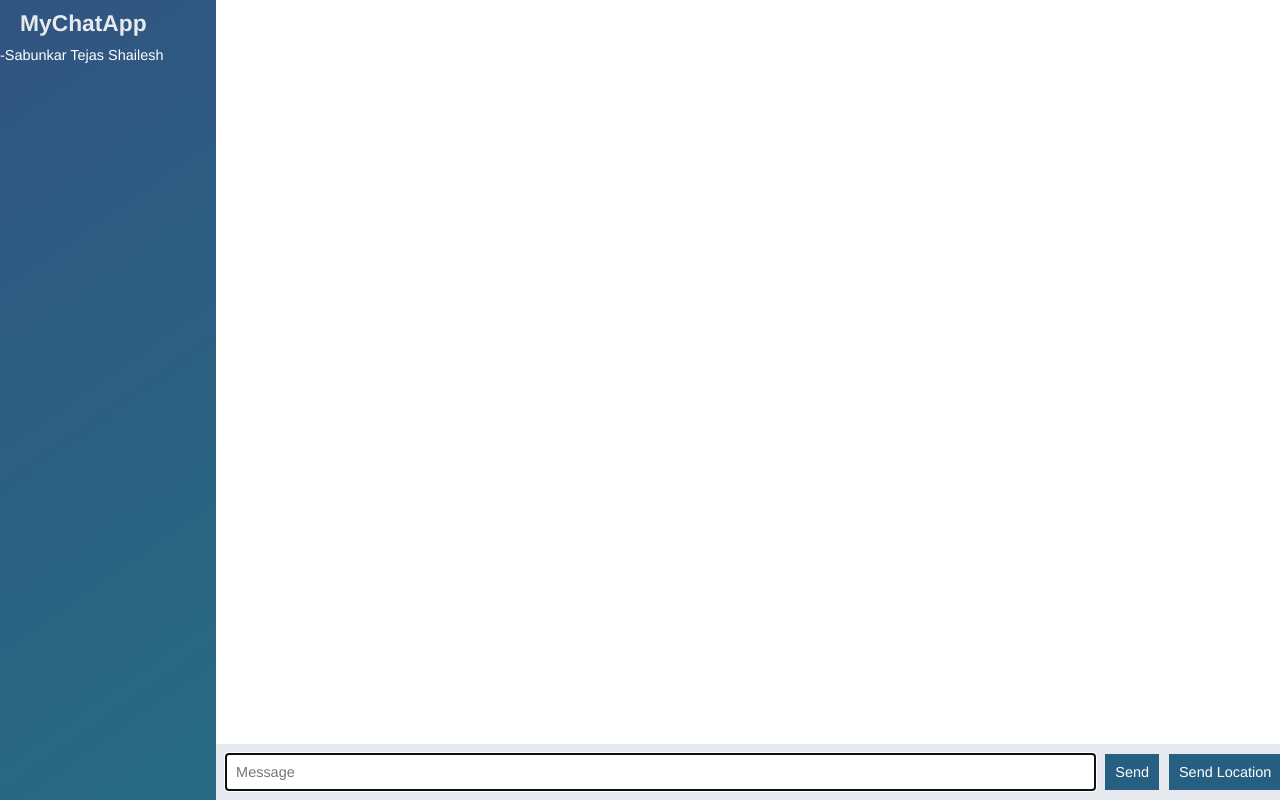
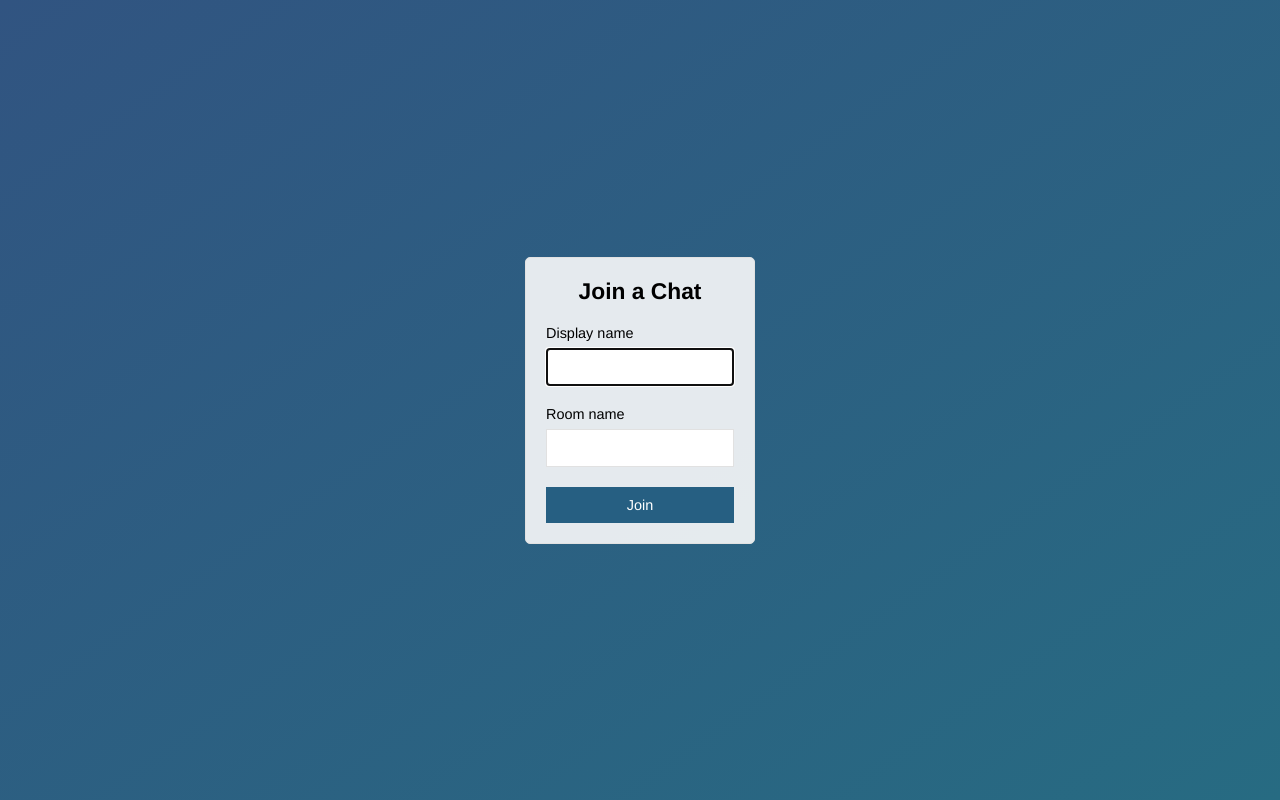
Before and after one commit to tsabunkar/chatapp_socketio_nodejs, a website: page public/index.html in a window 1280 px wide. Drawn offline with nearby package versions, Linux system fonts and the light colour scheme; no server answers.

Commit message:
add landing page

```diff
--- a/public/index.html
+++ b/public/index.html
@@ -1,81 +1,31 @@
 <!DOCTYPE html>
-<html>
-
+<html lang="en">
 <head>
-    <title>Welcome page</title>
+    <meta charset="UTF-8">
+    <meta name="viewport" content="width=device-width, initial-scale=1.0 user-scalable=no">
+    <meta http-equiv="X-UA-Compatible" content="ie=edge">
+    <title>Join | ChatApp</title>
     <link rel="stylesheet" href="css/style.css">
 </head>
-
-<body class="chat">
-
-    <div class="chat__sidebar">
-        <h3>MyChatApp</h3>
-        <span style="color: rgb(255, 255, 255); text-align: right;">-Sabunkar Tejas Shailesh</span>
-        <div id="userDivId"></div>
+<body class="centered-form">
+    <div class="centered-form__form">
+        <form action="/chat.html">
+            <div class="form-field">
+                <h3>Join a Chat</h3>
+            </div>
+            <div class="form-field">
+                <label>Display name</label>
+                <input type="text" name="presonId" autofocus/>
+            </div>
+            <div class="form-field">
+                    <label>Room name</label>
+                    <input type="text" name="roomId" />
+            </div>
+            <div class="form-field">
+                <button>Join</button>
+            </div>
+        </form>
     </div>
 
-    <div class="chat__main">
-        <ol id="messageOrderListId" class="chat_messages"> </ol>
-
-        <div class="chat__footer" id="Myfooter">
-            <!-- when this form is submitted, we want to listen and call the socketClient.emit() -->
-            <form id="formId">
-                <!--  autofocus will bring the cursor to this input ele -->
-                <!--    autocomplete -> we dont want suggestion from the browser soo -> off -->
-                <input type="text" id="messageId" placeholder="Message" autofocus autocomplete="off" />
-                <button>Send</button>
-            </form>
-            <button id="sendLocationId"> Send Location </button>
-        </div>
-
-    </div>
-
-    <script id="messageTemplateId" type="text/template">
-        <!-- <p>This is the template</p> -->
-        <!-- <p>{{textValueRendered}}</p> -->
-
-        <div style="background-color:#f2f5f9">
-        <li class="message" >
-            <div class="message__title">
-                <h4>{{fromValueInject}}</h4>
-               <span>{{createdAtValueInject}}</span>
-            </div>
-            <div class="message__body">
-                <p>{{textValueInject}}</p>
-            </div>
-        </li>
-    </div>
-    <br>
-    </script>
-
-    <script id="locationMessageTemplateId" type="text/template">
-
-        <div style="background-color:#f2f5f9">
-        <li class="message" >
-            <div class="message__title">
-                <h4>{{fromValueInject}}</h4>
-               <span>{{createdAtValueInject}}</span>
-            </div>
-            <div class="message__body">
-                <p>
-                    <a href="{{urlValueInject}}" target="_blank">My current location</a>
-                </p>
-            </div>
-        </li>
-    </div>
-    <br>
-    </script>
-
-    <script src="/socket.io/socket.io.js"></script>
-    <script src="./js/lib/jquery-3.3.1.min.js"></script>
-    <script src="/js/lib/moment.js"></script>
-    <script src="/js/lib/mustache.js"></script>
-
-    <!-- This will load the socket library which is avaliable at client side -->
-    <script src="./js/index.js">
-    </script>
-
-
 </body>
-
 </html>
```
Also changed, not shown: public/chat.html (added, +83 -0 lines), public/js/chat.js (renamed from public/js/index.js).
